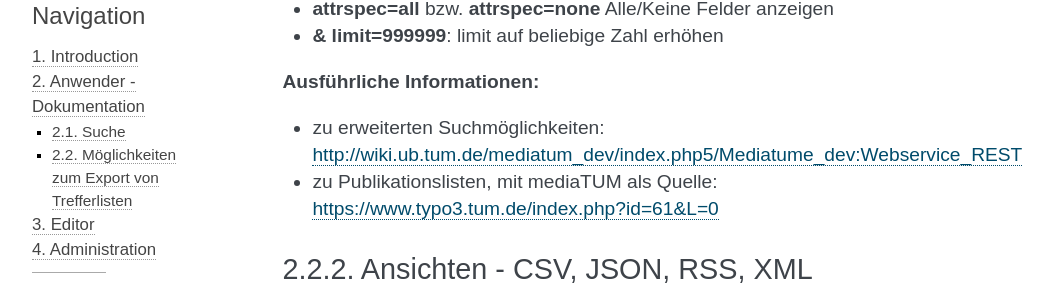
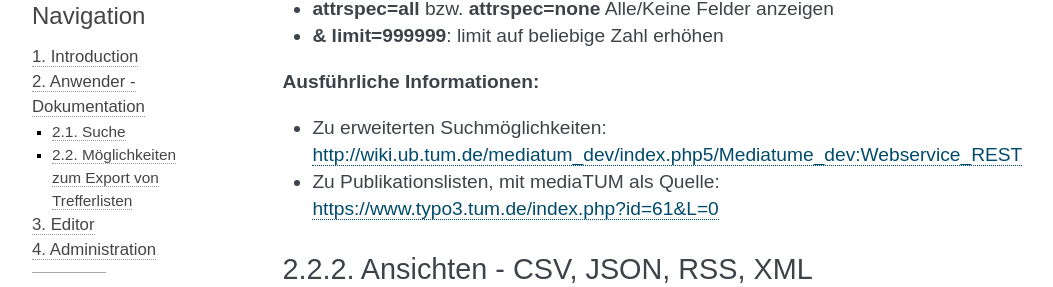
Before and after one commit to mediatum/mediatum-docs-en, a Sphinx documentation site: the page built from docs/source/user/index.rst, in a window 1280 px wide and 900 px high, scrolled down 1537 px. Shown: the part 143-430 px from the top of the window, without its empty margins (148-1201 px from the left). Built offline with Sphinx 7.4.7, drawn with Linux system fonts in a browser that asks for light colours.

Commit message:
Start headings and lists with capital letters, correct one spelling mistake

```diff
--- a/docs/source/admin/admin.rst
+++ b/docs/source/admin/admin.rst
@@ -170,8 +170,8 @@
 Hier werden die verschiedene Benutzertypen von der Datenbank
 aufgelistet.
 
--  internal = Interne Benutzer
--  weitere, falls mediaTUM entsprechend ergänzt wurde
+-  Internal = Interne Benutzer
+-  Weitere, falls mediaTUM entsprechend ergänzt wurde
 
 
 Node, File, Setting
--- a/docs/source/admin/workflows.rst
+++ b/docs/source/admin/workflows.rst
@@ -217,7 +217,7 @@
 
 **Zusätzliche Daten für gewählten Knotentyp:**
 
--  **anzuzeigende Masken (;-separiert):** Hier werden die Maske oder
+-  **Anzuzeigende Masken (;-separiert):** Hier werden die Maske oder
    mehrere Masken angegeben, die angezeigt werden sollen.
 
 Uploadknoten
@@ -237,7 +237,7 @@
    Der Nutzer könnte an dieser Stelle gefragt werden, ob er die Qualität
    geprüft hat.
 
--  **admin\_wfstep\_single\_upload:**
+-  **Admin\_wfstep\_single\_upload:**
 
  -  |Unchecked| Mehrere Uploads möglich.
  -  |Checked| Nur ein Upload möglich.
--- a/docs/source/user/index.rst
+++ b/docs/source/user/index.rst
@@ -52,9 +52,9 @@
 
 **Ausführliche Informationen:**
 
--  zu erweiterten Suchmöglichkeiten:
+-  Zu erweiterten Suchmöglichkeiten:
    http://wiki.ub.tum.de/mediatum\_dev/index.php5/Mediatume\_dev:Webservice\_REST
--  zu Publikationslisten, mit mediaTUM als Quelle:
+-  Zu Publikationslisten, mit mediaTUM als Quelle:
    https://www.typo3.tum.de/index.php?id=61&L=0
 
 Ansichten - CSV, JSON, RSS, XML
```
Also changed, not shown: other parts of docs/source/admin/admin.rst (+1 -1 lines), docs/source/editor/index.rst (+4 -4 lines).
